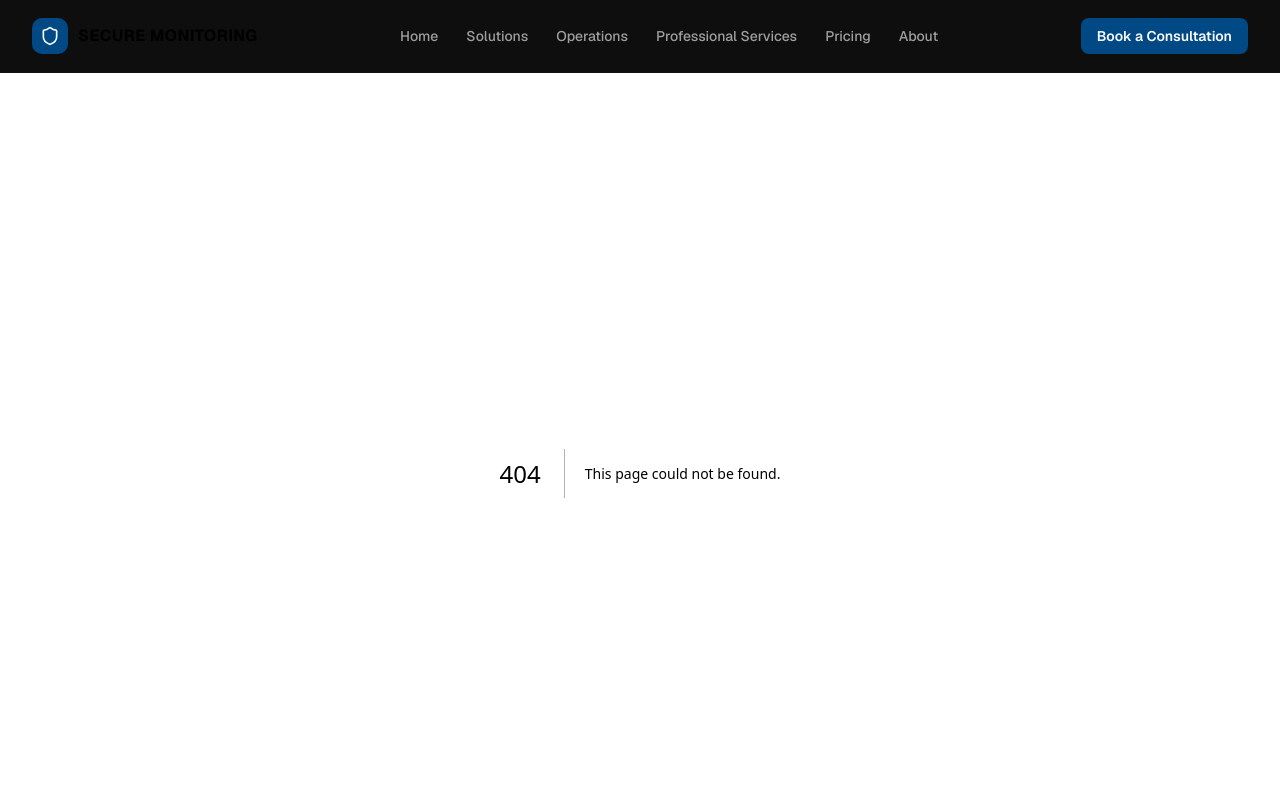
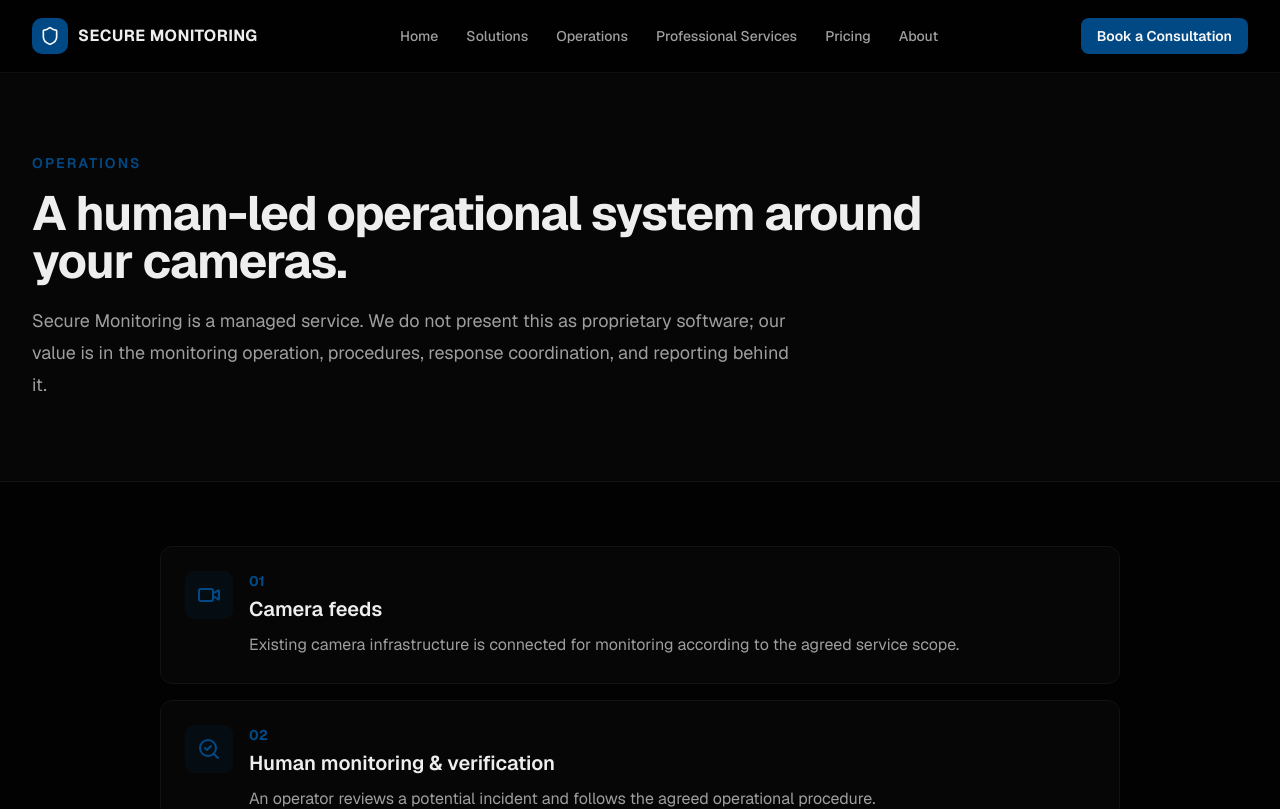
Before and after one commit to 3v8lmortyl-max/secure-monitoring-website-, a Next.js app: page /operations in a window 1280 px wide. Before the commit this address had no page. Shown: the top 809 px of the page. Built offline with nearby package versions, Linux system fonts and the light colour scheme.

Commit message:
Add managed security operations pages

```diff
--- /dev/null
+++ b/app/operations/page.tsx
@@ -0,0 +1,17 @@
+import type { Metadata } from 'next'
+import Link from 'next/link'
+import { Clock3, FileText, PhoneCall, SearchCheck, Video } from 'lucide-react'
+import { PageHero } from '@/components/page-hero'
+
+export const metadata: Metadata = { title: 'Security Operations', description: 'An honest view of how Secure Monitoring coordinates human monitoring, response, escalation, and reporting.' }
+const steps = [
+ { icon: Video, number: '01', title: 'Camera feeds', text: 'Existing camera infrastructure is connected for monitoring according to the agreed service scope.' },
+ { icon: SearchCheck, number: '02', title: 'Human monitoring & verification', text: 'An operator reviews a potential incident and follows the agreed operational procedure.' },
+ { icon: Clock3, number: '03', title: 'Response & escalation', text: 'Our team targets response initiation within 30 seconds when an actionable incident is detected, then contacts designated employees or follows authorized escalation procedures.' },
+ { icon: PhoneCall, number: '04', title: 'Operational communication', text: 'Phone and WhatsApp communication keep the right people informed at the right point in the response.' },
+ { icon: FileText, number: '05', title: 'Incident reporting', text: 'Incidents and key operational communications are recorded for follow-up and review.' },
+]
+
+export default function OperationsPage() {
+ return <><PageHero eyebrow="Operations" title="A human-led operational system around your cameras.">Secure Monitoring is a managed service. We do not present this as proprietary software; our value is in the monitoring operation, procedures, response coordination, and reporting behind it.</PageHero><section className="mx-auto max-w-5xl px-4 py-16 sm:px-6 lg:px-8"><ol className="space-y-4">{steps.map(({icon: Icon,number,title,text})=><li key={number} className="grid gap-4 rounded-xl border border-border bg-card p-6 sm:grid-cols-[3rem_1fr]"><div className="flex h-12 w-12 items-center justify-center rounded-lg bg-primary/10 text-primary"><Icon className="h-6 w-6" /></div><div><p className="text-sm font-bold text-primary">{number}</p><h2 className="mt-1 text-xl font-semibold">{title}</h2><p className="mt-2 leading-7 text-muted-foreground">{text}</p></div></li>)}</ol><aside className="mt-10 rounded-xl bg-secondary/50 p-6"><h2 className="text-lg font-semibold">A note on escalation</h2><p className="mt-2 text-sm leading-6 text-muted-foreground">Law-enforcement contact is used only when appropriate, authorized, and included in the agreed plan. It is not a guarantee of police response or incident resolution.</p><Link href="/pricing" className="mt-4 inline-block text-sm font-semibold text-primary hover:underline">Compare plans →</Link></aside></section></>
+}
```
